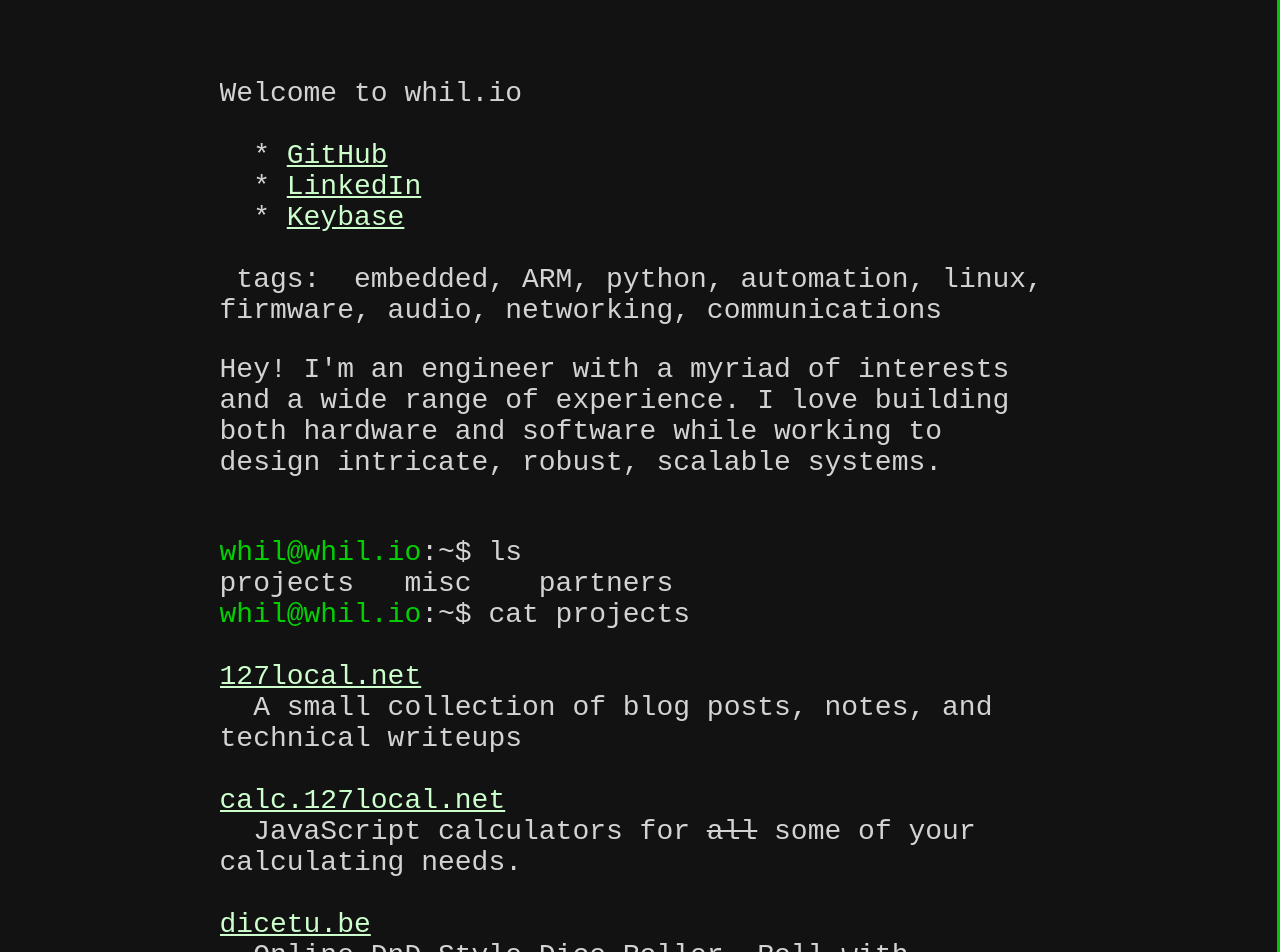
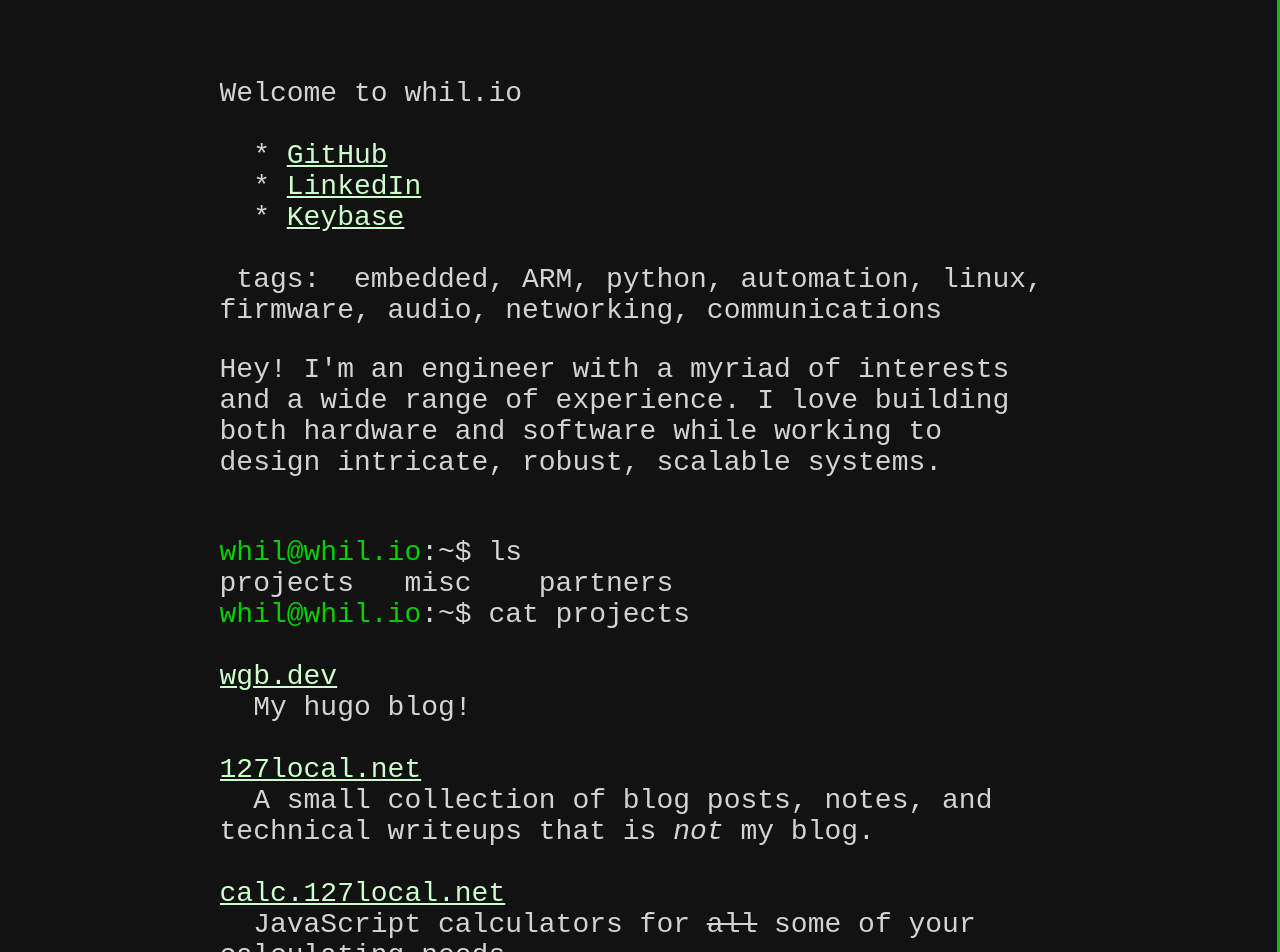
Before and after one commit to whilb/whil.io, a plain HTML site: page index.html in a window 1280 px wide. Shown: the top 952 px of the page. Drawn offline with Linux system fonts and the light colour scheme.

Commit message:
add wgb.dev link

```diff
--- a/index.html
+++ b/index.html
@@ -22,8 +22,11 @@ Hey! I'm an engineer with a myriad of interests and a wide range of experience.
 projects   misc    partners
 <span class="string-highlight">whil@whil.io</span>:~$ cat projects
 
+<a href="https://wgb.dev">wgb.dev</a>
+  My hugo blog!
+
 <a href="https://127local.net">127local.net</a>
-  A small collection of blog posts, notes, and technical writeups
+  A small collection of blog posts, notes, and technical writeups that is <i>not</i> my blog.
 
 <a href="https://calculator.127local.net">calc.127local.net</a>
   JavaScript calculators for <strike>all</strike> some of your calculating needs.
```
